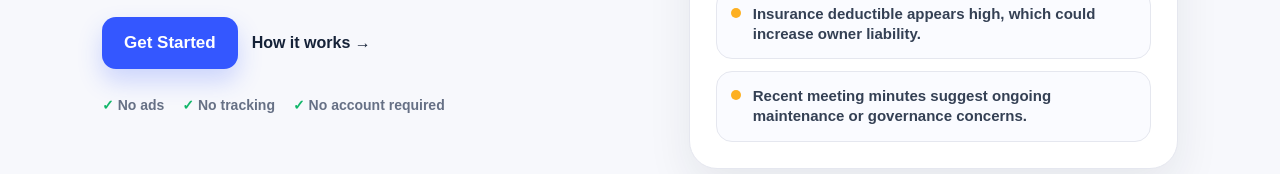
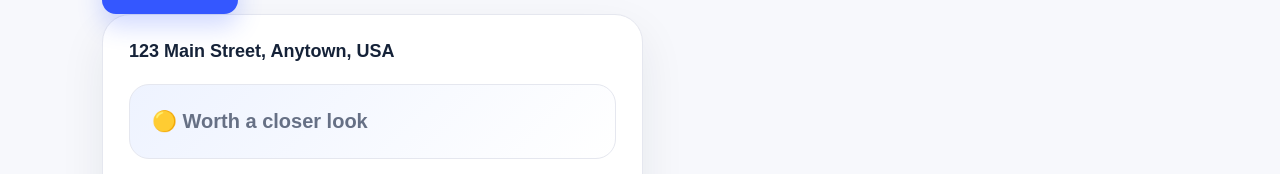
Before and after one commit to willevanparker/HOAHero, a plain HTML site: page index.html in a window 1280 px wide. Shown: the part 548-722 px from the top of the page. Drawn offline with nearby package versions, Linux system fonts and the light colour scheme.

Commit message:
Update index.html

```diff
--- a/index.html
+++ b/index.html
@@ -461,13 +461,6 @@
           <a class="secondary-link" href="#how">How it works →</a>
         </div>
 
-        <div class="trust-row">
-          <span>No ads</span>
-          <span>No tracking</span>
-          <span>No account required</span>
-        </div>
-      </div>
-
       <aside class="demo-card">
         <div class="demo-header">
           <strong>123 Main Street, Anytown, USA</strong>
```
